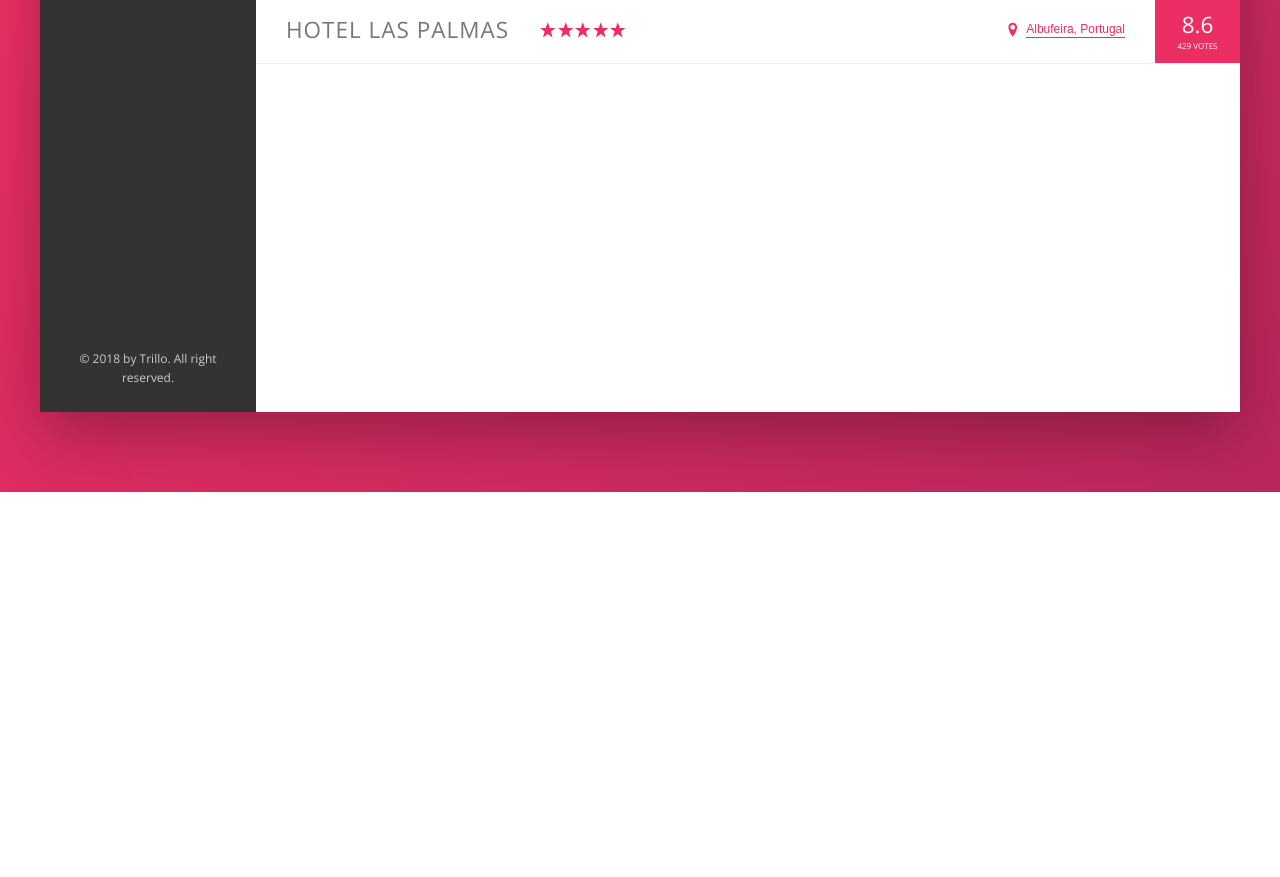
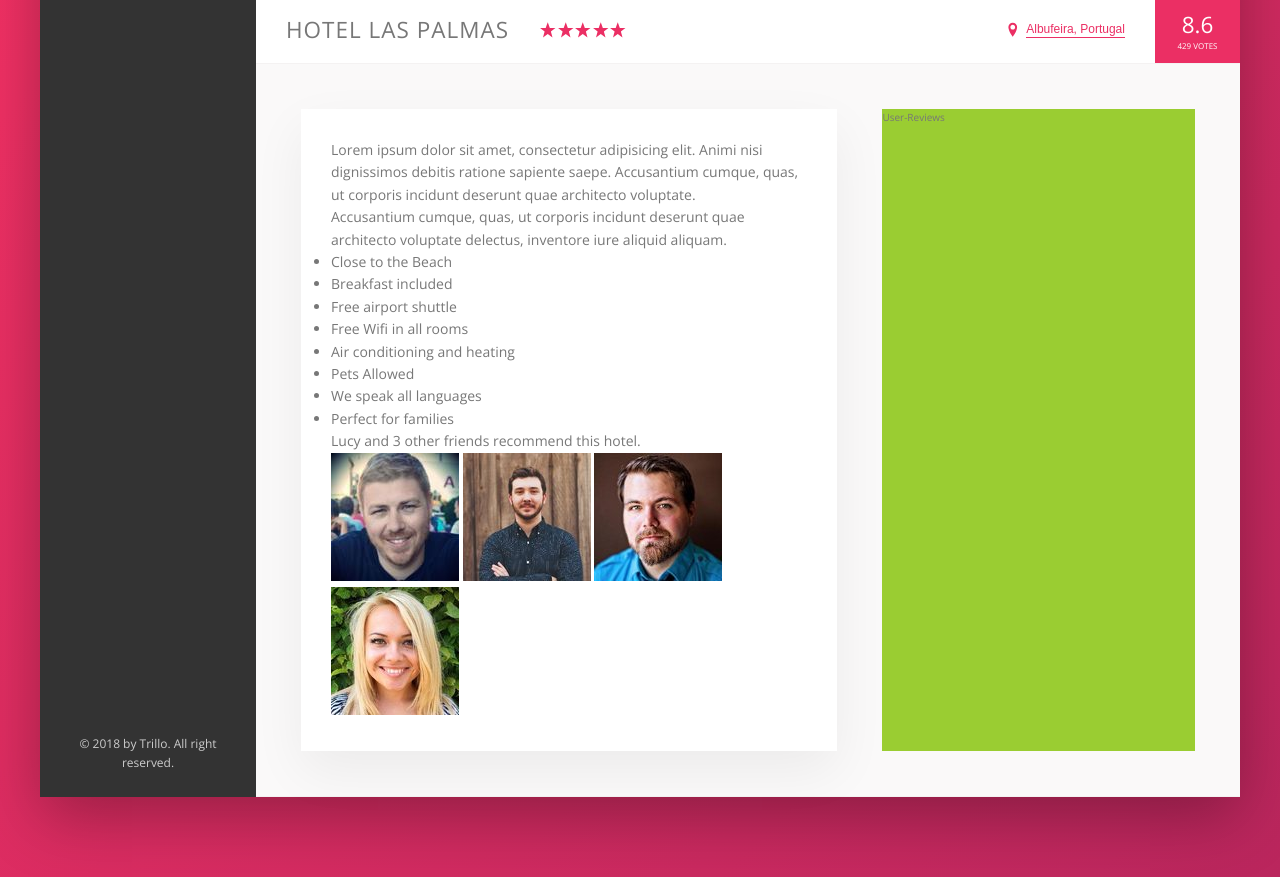
Before and after one commit to riverrz/Trillo, a website: page index.html in a window 1280 px wide. Shown: the part 538-1415 px from the top of the page. Before the commit the page ends 1030 px from the top, so only its background shows below. Drawn offline with nearby package versions, Linux system fonts and the light colour scheme.

Commit message:
Start detail, with basic layout for both description and user-review and cotent for description

```diff
--- a/index.html
+++ b/index.html
@@ -130,6 +130,43 @@
                             <div class="overview__rating-count">429 votes</div>
                         </div>
                     </div>
+                    <div class="detail">
+                        <div class="description">
+                            <p class="paragraph">
+                                 Lorem ipsum dolor sit amet, consectetur adipisicing elit. Animi nisi dignissimos debitis ratione sapiente saepe. Accusantium
+                                cumque, quas, ut corporis incidunt deserunt quae architecto voluptate.
+                            </p>
+                            <p class="paragraph">
+                                 Accusantium cumque, quas, ut corporis incidunt deserunt quae architecto voluptate delectus, inventore iure aliquid aliquam.
+                            </p>
+
+                            <ul class="list">
+                                <li class="list__item">Close to the Beach</li>
+                                <li class="list__item">Breakfast included</li>
+                                <li class="list__item">Free airport shuttle</li>
+                                <li class="list__item">Free Wifi in all rooms</li>
+                                <li class="list__item">Air conditioning and heating</li>
+                                <li class="list__item">Pets Allowed</li>
+                                <li class="list__item">We speak all languages</li>
+                                <li class="list__item">Perfect for families</li>
+                            </ul>
+
+                            <div class="recommend">
+                                <p class="recommend__count">
+                                    Lucy and 3 other friends recommend this hotel.
+                                </p>
+                                <div class="recommend__friends">
+                                    <img src="img/user-3.jpg" alt="Friend 1" class="recommend__photo">
+                                    <img src="img/user-4.jpg" alt="Friend 2" class="recommend__photo">
+                                    <img src="img/user-5.jpg" alt="Friend 3" class="recommend__photo">
+                                    <img src="img/user-6.jpg" alt="Friend 4" class="recommend__photo">
+                                </div>
+                            </div>
+                        </div>
+                        <div class="user-reviews">
+                            User-Reviews
+                        </div>
+                    </div>
                 </main>
             </div>
         </div>
--- a/sass/_base.scss
+++ b/sass/_base.scss
@@ -31,6 +31,9 @@ Grey dark 3: #999
     --color-grey-dark-3: #999;
 
     --shadow-dark: 0 2rem 6rem rgba(0,0,0,.3);
+    --shadow-light: 0 2rem 5rem rgba(0,0,0,.06);
+
+    --line: 1px solid var(--color-grey-light-2);
 }
 * {
     margin: 0;
--- a/sass/_components.scss
+++ b/sass/_components.scss
@@ -180,7 +180,7 @@
 /////// Overview
 .overview {
     display: flex;
-    border-bottom: 1px solid var(--color-grey-light-2);
+    border-bottom: var(--line);
     align-items: center;
     &__heading {
         font-size: 2.25rem;
--- a/sass/_layout.scss
+++ b/sass/_layout.scss
@@ -10,7 +10,7 @@
     height: 7rem;
     font-size: 1.4rem;
     background-color: #fff;
-    border-bottom: 1px solid var(--color-grey-light-2);
+    border-bottom: var(--line);
     display: flex;
     justify-content: space-between;
     align-items: center;
@@ -30,7 +30,25 @@
 .hotel-view {
     background-color: #fff;
     flex: 1;
+}
 
-    //TEST
-    height: 80rem;
+.detail {
+    display: flex;
+    padding: 4.5rem;
+    background-color: var(--color-grey-light-1);
+    border-bottom: var(--line);
 }
+
+.description {
+    background-color: #fff;
+    font-size: 1.4rem;
+    box-shadow: var(--shadow-light);
+    padding: 3rem;
+    flex: 0 0 60%;
+    margin-right: 4.5rem;
+}
+
+.user-reviews {
+    background-color: yellowgreen;
+    flex: 1;
+}
```
Also changed, not shown: css/style.css.
